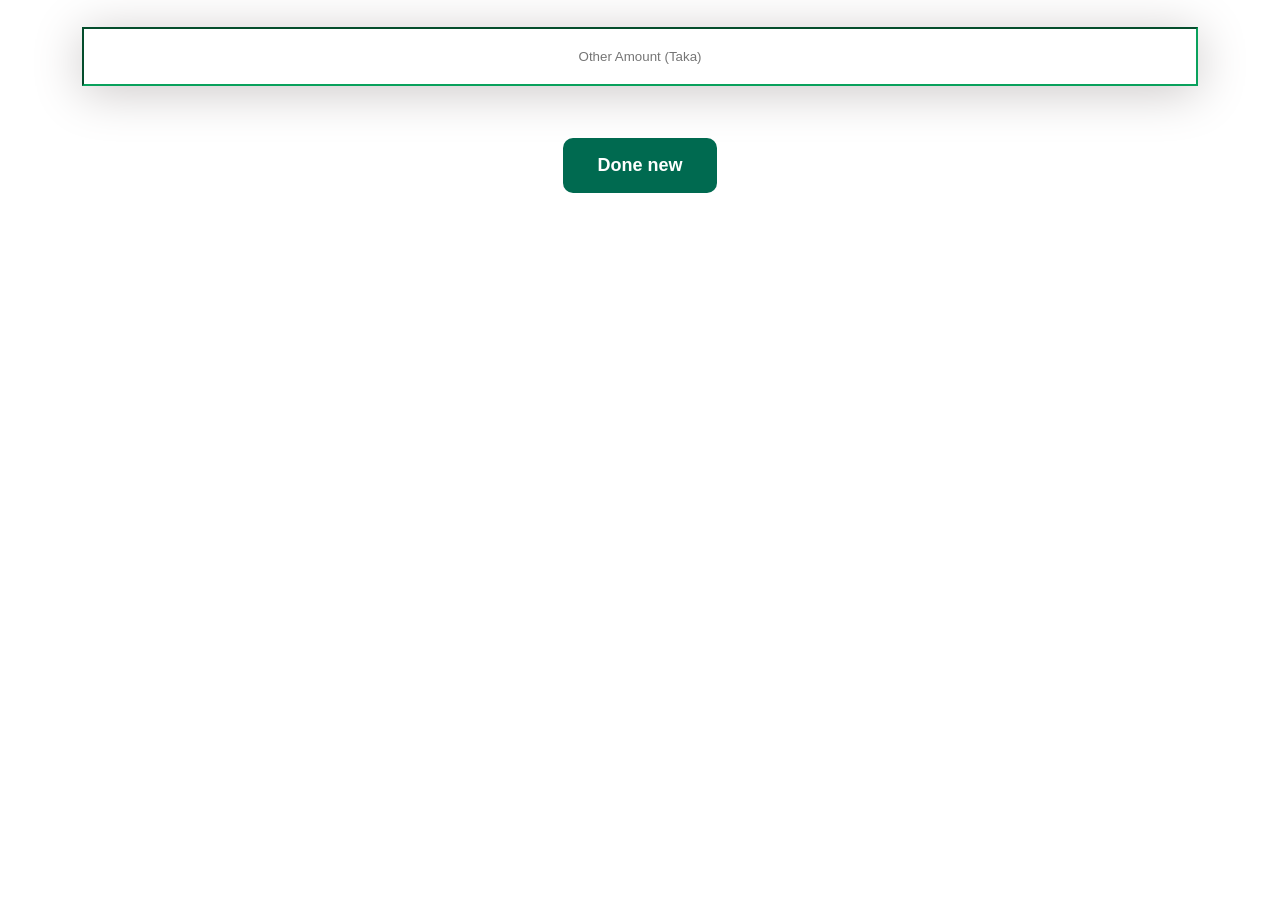
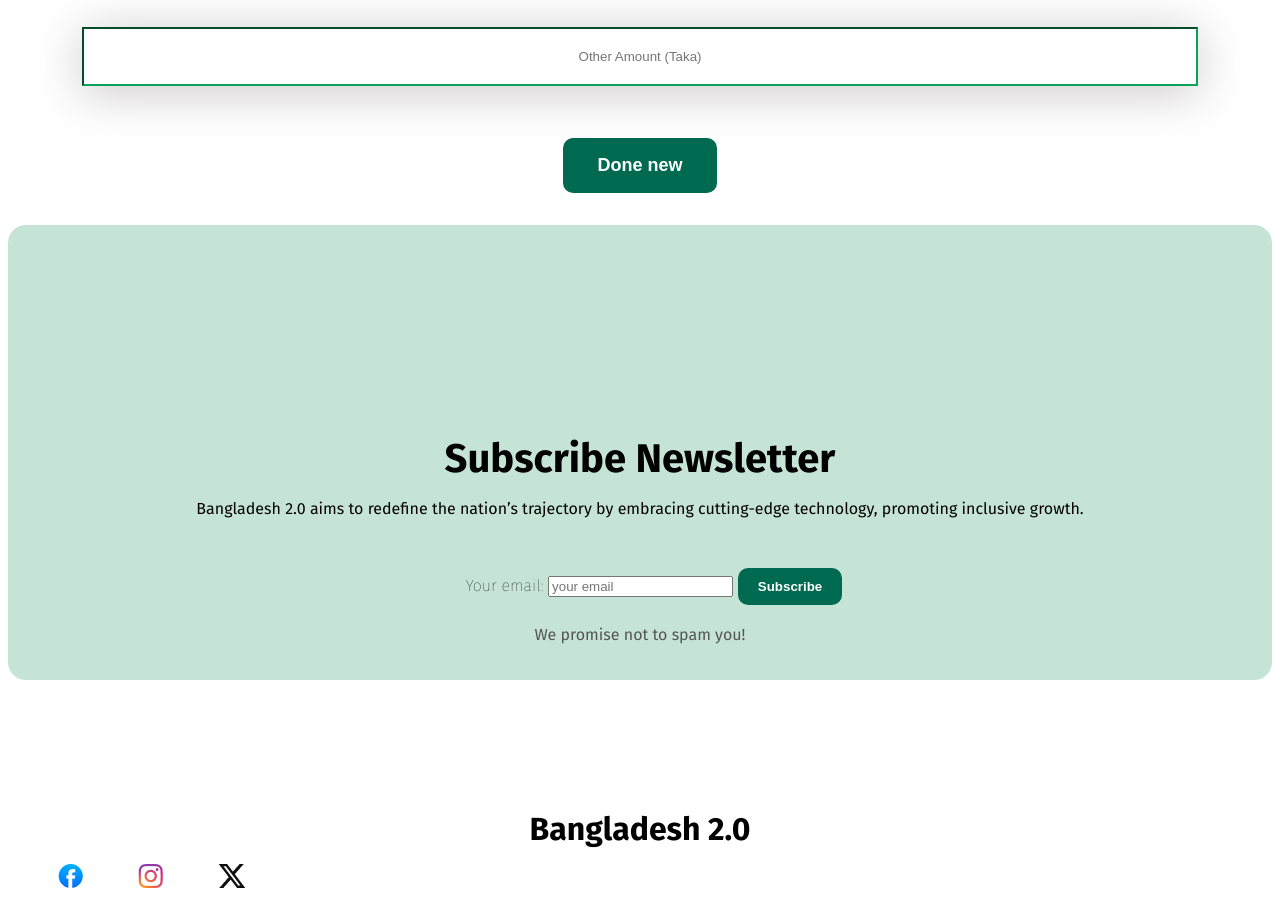
Before and after one commit to ummichy/assignment-no-one, a plain HTML site: page index.html in a window 1280 px wide. Shown: the part 3996-4904 px from the top of the page. Before the commit the page ends 4221 px from the top, so only its background shows below. Drawn offline with Linux system fonts and the light colour scheme.

Commit message:
completed

```diff
--- a/index.html
+++ b/index.html
@@ -169,12 +169,27 @@
 </form>
 
 </section>
+<section class="end">
+<h3 class="letter">Subscribe Newsletter</h3>
+<p class="details">Bangladesh 2.0 aims to redefine the nation’s trajectory by embracing cutting-edge technology, promoting inclusive growth.</p>
+<form class="fill-up">
+    <label for="email">Your email:
+        <input type="text" placeholder="your email">
+    </label>
+<button class="subs">Subscribe</button>
+</form>
+<p class="conclusion">We promise not to spam you!</p>
 
 
 
+</section>
+
     </main>
     <footer>
-
+        <p class="bangla">Bangladesh 2.0<p>
+<img class="icon" src="assets/facebook.png" alt="">
+<img class="icon" src="assets/instagram.png" alt="">
+<img class="icon" src="assets/x.png" alt="">
     </footer>
 
 
--- a/styles/style.css
+++ b/styles/style.css
@@ -363,3 +363,72 @@ border-radius: 8px;
   padding: 17px 34px;
   background-color: #006A50;
 }
+.letter{
+  font-weight: 700;
+  font-size: 40px;
+  margin: 0 auto;
+  max-width: 1280px;
+  text-align: center;
+  margin-top: 180px;
+}
+.details{
+  font-weight: 400;
+  font-size: 16px;
+  margin: 0 auto;
+  max-width: 1280px;
+  text-align: center;
+  margin-top: 16px;
+}
+.text{
+  margin: 0 auto;
+  max-width: 1280px;
+  text-align: center;
+}
+.fill-up{
+  width: 1032px;
+  height: 20;
+  padding: 20px 40px;
+  margin: 0 auto;
+  max-width: 1280px;
+  text-align: center;
+  margin-top: 30px;
+  padding: 100;
+
+
+}
+.subs{
+  background-color: #006A50;
+}
+.conclusion{
+  margin: 0 auto;
+  max-width: 1280px;
+  text-align: center;
+  font-weight: 400;
+  font-size: 16px;
+  color: #555555;
+}
+.end{
+  background-color: #C6E4D6;
+  margin: 0 auto;
+  max-width: 1280px;
+  height: 395px;
+  text-align: center;
+  padding: 30px 90px;
+  border-radius: 18px;
+
+}
+.bangla{
+  margin: 0 auto;
+  max-width: 1280px;
+  text-align: center;
+  margin-top: 130px;
+  font-weight: 700;
+  font-size: 32px;
+}
+.icon{
+
+  margin: 0 auto ;
+  max-width: 1280px;
+  text-align: center;
+  margin-left: 50px;
+}
```
